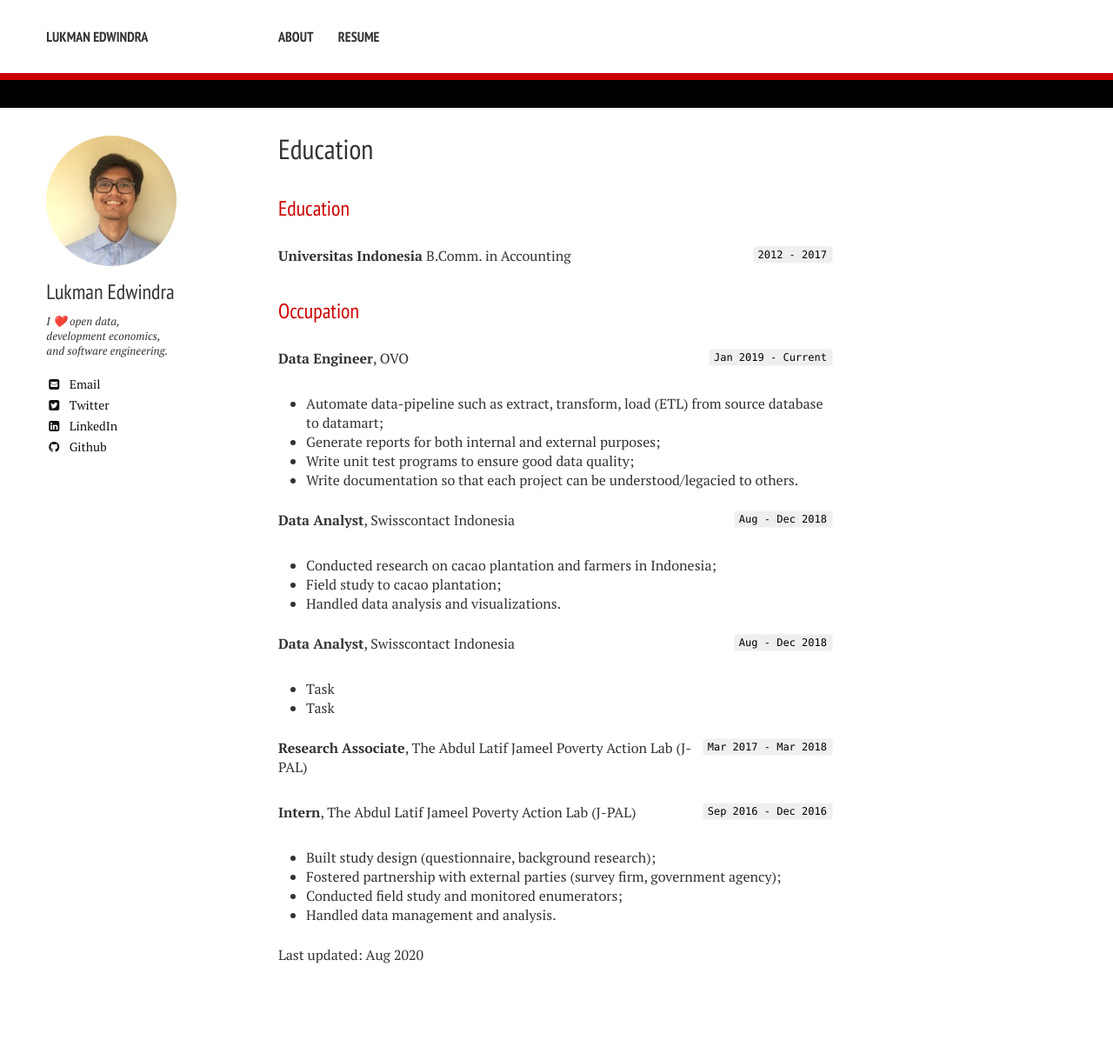
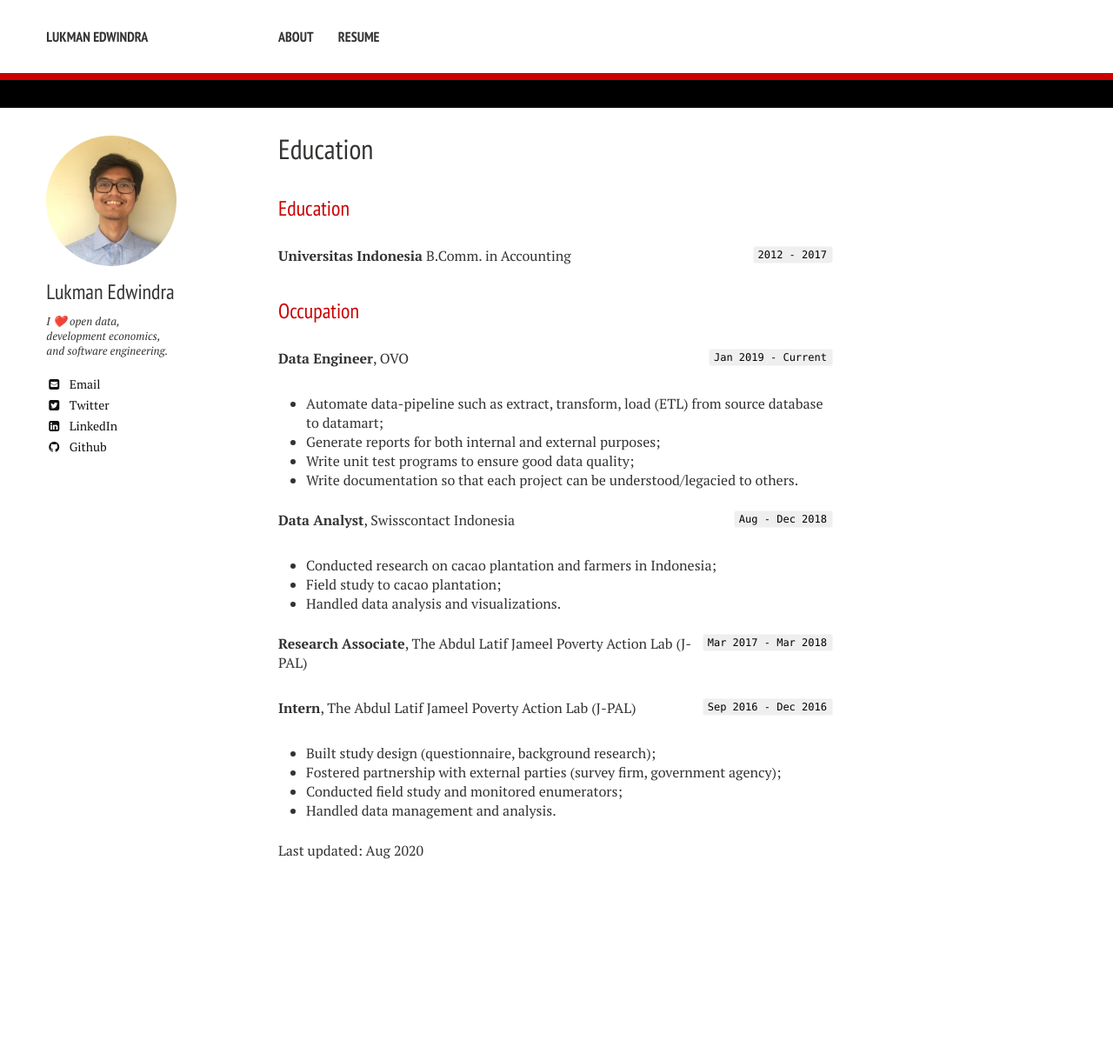
Before and after one commit to ledwindra/ledwindra.github.io, a Jekyll site: the page built from resume.md, in a window 1280 px wide. Shown: the whole page at 87% size. Built offline with Jekyll 4.4.1, drawn with Linux system fonts in a browser that asks for light colours; nearby versions of some CDN libraries; our own code applies the rules of GitHub Pages for plain Markdown files; after the commit the page ends 1099 px from its top, so only the background shows below that.

Commit message:
modifief stuffs

```diff
--- a/resume.md
+++ b/resume.md
@@ -25,12 +25,6 @@ __Data Analyst__, Swisscontact Indonesia
 - Field study to cacao plantation;
 - Handled data analysis and visualizations.
 
-`Aug - Dec 2018`
-__Data Analyst__, Swisscontact Indonesia
-
-- Task
-- Task
-
 `Mar 2017 - Mar 2018`
 __Research Associate__, The Abdul Latif Jameel Poverty Action Lab (J-PAL)
 
```
